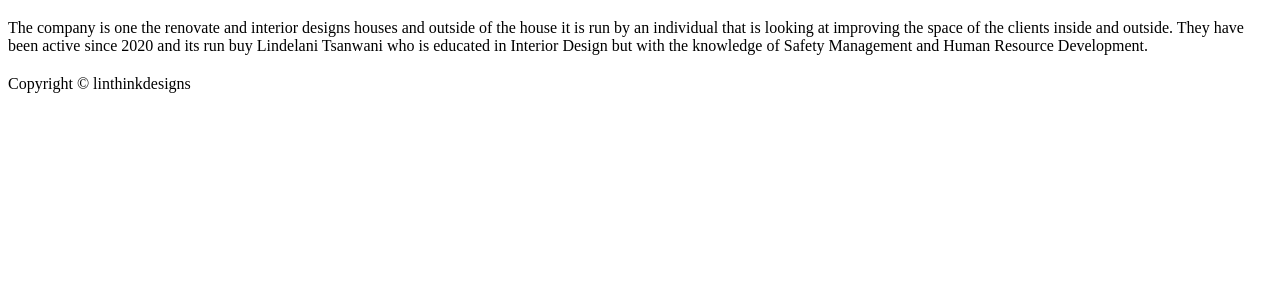
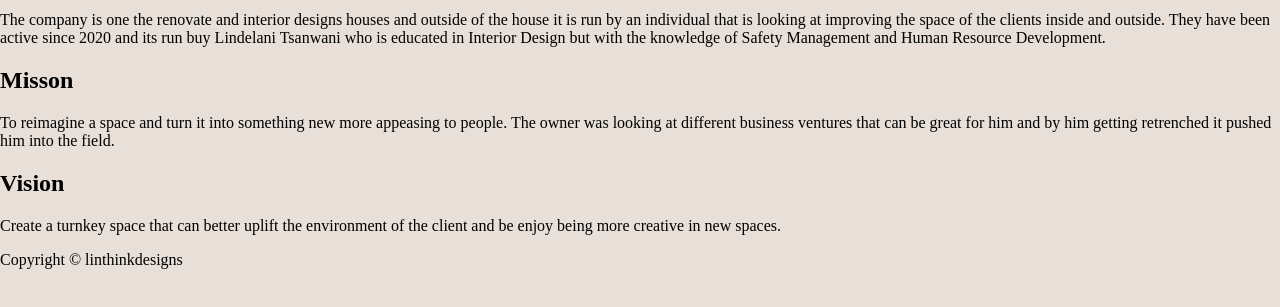
Before and after one commit to ST10483018/linthinkdesign, a plain HTML site: page about.html in a window 1280 px wide. Shown: the part 447-754 px from the top of the page. Drawn offline with Linux system fonts and the light colour scheme.

Commit message:
added more content and did changes to background

```diff
--- a/about.html
+++ b/about.html
@@ -4,12 +4,14 @@
     <meta charset="UTF-8" />
     <meta name="viewport" content="width=device-width, initial-scale=1.0" />
     <title>About</title>
-    <link rel="stylesheet" href="styles.css" /><!-- linked the stylesheet to this page -->
+    <link rel="stylesheet" href="styles.css" />
+    <!-- linked the stylesheet to this page -->
   </head>
   <body>
     <header>
       <img src="_images/Linthinkdesign.png" alt="Linthinkdesign" />
-      <nav> <!-- this is the navigation section -->
+      <nav>
+        <!-- this is the navigation section -->
         <ul>
           <li><a href="index.html">Home</a></li>
           <li>About</li>
@@ -31,7 +33,18 @@
         Design but with the knowledge of Safety Management and Human Resource
         Development.
       </p>
-      <h2></h2>
+      <h2>Misson</h2>
+      <p>
+        To reimagine a space and turn it into something new more appeasing to
+        people. The owner was looking at different business ventures that can be
+        great for him and by him getting retrenched it pushed him into the
+        field.
+      </p>
+      <h2>Vision</h2>
+      <p>
+        Create a turnkey space that can better uplift the environment of the
+        client and be enjoy being more creative in new spaces.
+      </p>
     </main>
 
     <footer>Copyright © linthinkdesigns</footer>
--- a/styles.css
+++ b/styles.css
@@ -0,0 +1,4 @@
+body{
+    background-color: #e7dfd8;
+    margin: 0px;
+}
```
Also changed, not shown: README.md.
